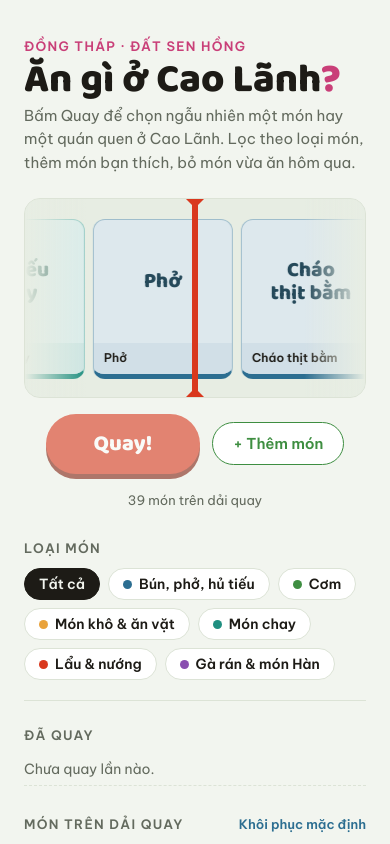
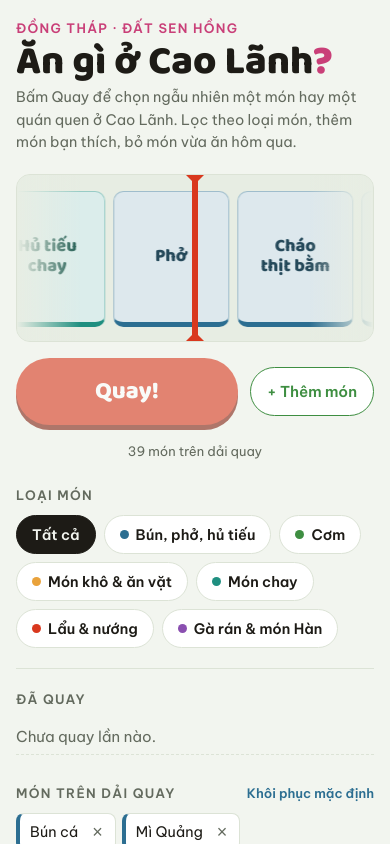
Before and after one commit to buiphuocthinh24-svg/vong-quay-cao-lanh, a plain HTML site: page index.html in a window 390 px wide. Both pictures are taken after a click on the button "Quay!". Shown: the top 844 px of the page. Drawn offline with Linux system fonts and the light colour scheme.

Commit message:
Add files via upload

```diff
--- a/index.html
+++ b/index.html
@@ -1,3 +1,9 @@
+<!doctype html>
+<html lang="vi">
+<head>
+<meta charset="utf-8">
+<meta name="viewport" content="width=device-width, initial-scale=1, viewport-fit=cover">
+<meta name="theme-color" content="#F2F5EF">
 <title>Ăn Gì Ở Cao Lãnh</title>
 <meta name="claude:viewport-fit-sides" content="cover">
 <link rel="preconnect" href="https://fonts.googleapis.com">
@@ -22,6 +28,9 @@
   --chili:#E8553A; --broth:#F0B455; --herb:#55A858; --stool:#3F8DB5; --plum:#A56BCC; --lotus:#E2689A; --teal:#3BB9A7; color-scheme:dark}
 
 *{box-sizing:border-box}
+html{-webkit-text-size-adjust:100%;text-size-adjust:100%}
+body{margin:0;-webkit-tap-highlight-color:transparent}
+button{touch-action:manipulation}
 body{background:var(--bg);color:var(--ink);font-family:var(--body);font-size:15px;line-height:1.55}
 .wrap{max-width:1100px;margin:0 auto;padding-block:28px 56px;
   padding-left:max(16px,env(safe-area-inset-left,0px));padding-right:max(16px,env(safe-area-inset-right,0px));
@@ -142,8 +151,33 @@ select:focus-visible{outline:3px solid var(--stool);outline-offset:2px}
 .marker.tick{animation:tick .1s}
 @keyframes tick{50%{width:6px}}
 @media (prefers-reduced-motion:reduce){.marker.tick{animation:none}}
+/* ===== Điện thoại ===== */
+@media (max-width:600px){
+  .wrap{padding-block:18px 40px;gap:20px}
+  .sub{font-size:14.5px}
+  .reel{height:168px;border-radius:14px}
+  .track{top:16px}
+  .card{height:136px;border-radius:10px}
+  .card .big{font-size:18px}
+  .card:not(.has-img) .name{display:none}
+  .spin-row{width:100%;flex-wrap:nowrap}
+  .spin{flex:1;padding:14px 0;font-size:24px}
+  .add-jump{flex:0 0 auto;padding:14px 16px}
+  .chip{padding:9px 15px;font-size:14.5px}
+  .items{max-height:none}
+  .items li{font-size:14.5px;padding:5px 4px 5px 10px}
+  .items button{font-size:18px;padding:4px 8px}
+  .add{grid-template-columns:1fr;padding:16px}
+  .add input,.add select{font-size:16px;padding:11px 12px}
+  #add-btn{width:100%;padding:13px}
+  .result{max-width:none}
+  .result-actions{flex-direction:column;align-items:stretch;width:100%}
+  .result-actions .btn{padding:11px 14px;font-size:15px}
+  .history li{font-size:15px;padding-block:6px}
+}
 </style>
-
+</head>
+<body>
 <div class="wrap">
   <header>
     <span class="eyebrow">Đồng Tháp · đất sen hồng</span>
@@ -231,7 +265,7 @@ select:focus-visible{outline:3px solid var(--stool);outline-offset:2px}
 // Hướng chạy của dải: "right" = trái sang phải, "left" = phải sang trái (đúng kiểu CS2 gốc)
 var DIRECTION = "right";
 var SPIN_TIME = 6000;     // thời gian quay (mili giây)
-var CARD_W = 140, GAP = 8; // kích thước thẻ
+var CARD_W = 140, CARD_W_MOBILE = 116, GAP = 8; // độ rộng thẻ trên máy tính / điện thoại
 
 // ================== DỮ LIỆU MÓN ĂN ==================
 // Muốn thêm ảnh: điền đường dẫn vào img, ví dụ img:"images/pho-bo.jpg" hoặc một link ảnh https://...
@@ -328,9 +362,15 @@ function pick(list){ return list[Math.floor(Math.random()*list.length)]; }
 
 // ================== DẢI QUAY ==================
 var reel = document.getElementById("reel"), track = document.getElementById("track"), marker = document.getElementById("marker");
-var STEP = CARD_W + GAP, SIGN = DIRECTION === "right" ? 1 : -1;
-track.style.setProperty("--card", CARD_W + "px");
-track.style.setProperty("--gap", GAP + "px");
+var CARD_W_DESKTOP = CARD_W, STEP, SIGN = DIRECTION === "right" ? 1 : -1;
+// Thẻ nhỏ hơn trên điện thoại để thấy được nhiều món hơn
+function sizeCards(){
+  CARD_W = innerWidth < 600 ? CARD_W_MOBILE : CARD_W_DESKTOP;
+  STEP = CARD_W + GAP;
+  track.style.setProperty("--card", CARD_W + "px");
+  track.style.setProperty("--gap", GAP + "px");
+}
+sizeCards();
 track.className = "track " + (DIRECTION === "right" ? "to-right" : "to-left");
 
 function makeCard(d){
@@ -338,6 +378,7 @@ function makeCard(d){
   c.className = "card"; c.style.setProperty("--rarity", rarity(d));
   var art = document.createElement("div"); art.className = "art";
   if(d.img){
+    c.classList.add("has-img");
     var im = document.createElement("img"); im.src = d.img; im.alt = d.name; im.loading = "lazy";
     im.onerror = function(){ art.innerHTML = ""; art.appendChild(bigText(d)); };
     art.appendChild(im);
@@ -353,6 +394,7 @@ function setOffset(px){ track.style.transform = "translateX(" + (SIGN*px) + "px)
 // Dải đứng yên: xếp các món để người dùng thấy trước
 function buildIdle(){
   if(spinning) return;
+  sizeCards();
   var list = visible(); track.innerHTML = "";
   var n = Math.ceil(reel.clientWidth / STEP) + 2;
   // Trộn ngẫu nhiên để dải quay lúc đứng yên có nhiều loại món, nhiều màu
@@ -540,3 +582,6 @@ var rt; window.addEventListener("resize", function(){ clearTimeout(rt); rt = set
 
 load(); renderAll(); renderHistory();
 </script>
+
+</body>
+</html>
```
